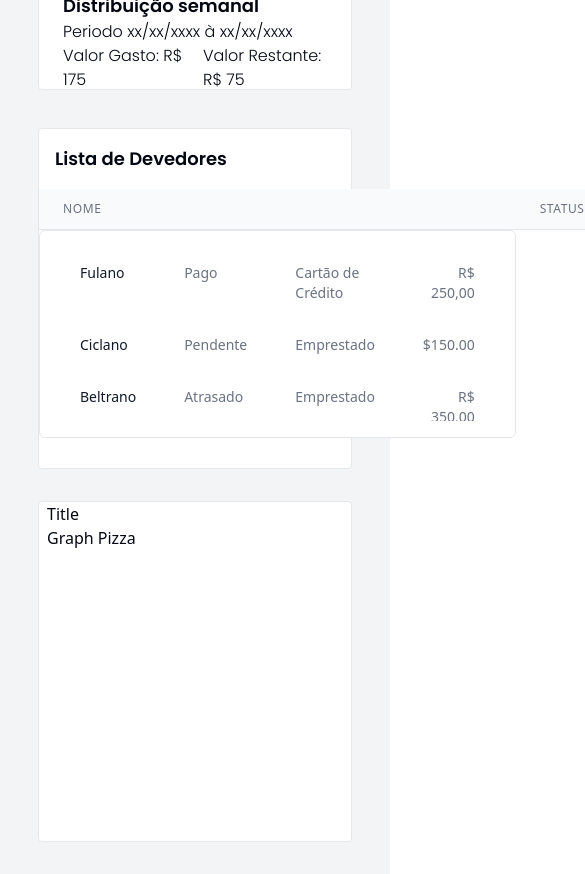
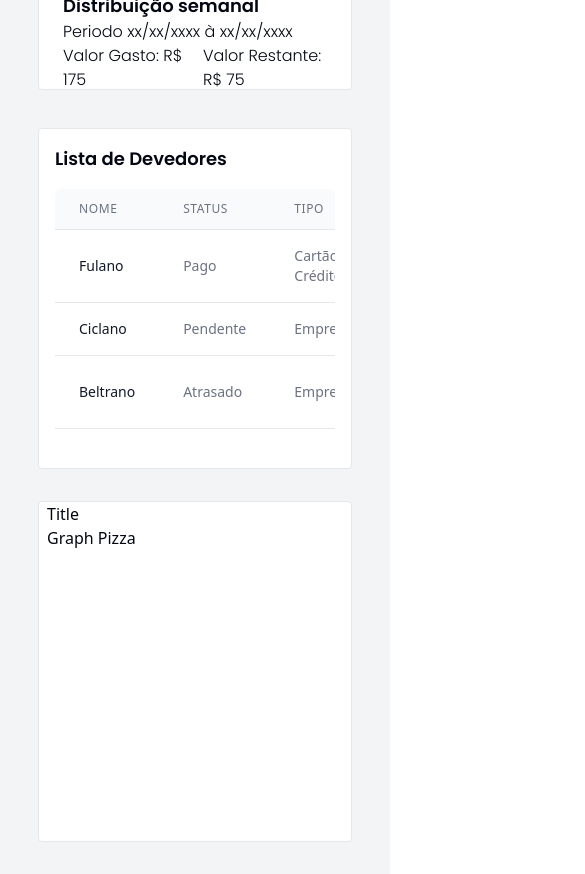
Before and after one commit to taynanhott/financial-manager, a Next.js app: page /gerenciar/dashboard in a window 390 px wide. Shown: the part 1620-2494 px from the top of the page, 585 px wide, since content can reach past the window. Built offline with nearby package versions, Linux system fonts and the light colour scheme.

Commit message:
fix responsive table

```diff
--- a/src/app/gerenciar/dashboard/page.tsx
+++ b/src/app/gerenciar/dashboard/page.tsx
@@ -177,7 +177,7 @@ export default function Gerenciar() {
             <div id="features-dashboard">
                 <div className="grid grid-cols-2 lg:grid-cols-12 gap-8 px-[38px] pt-[38px]">
                     <div className="h-[341px] col-span-8 lg:col-span-5 rounded-sm border bg-white">
-                        <div className="p-4 col-span-1 items-center text-lg font-poppins-bold pt-4">Lista de Devedores</div>
+                        <div className="col-span-1 items-center text-lg font-poppins-bold px-4 pt-4">Lista de Devedores</div>
                         <TableList />
                     </div>
                     <div className="h-[341px] col-span-8 lg:col-span-4 rounded-sm border bg-white">
--- a/src/components/Resources/Table/index.tsx
+++ b/src/components/Resources/Table/index.tsx
@@ -38,10 +38,13 @@ const invoices = [
         paymentMethod: "Cartão de Crédito",
     },
 ]
+
 export function TableList() {
     return (
-        <table className=" divide-y divide-gray-200">
-            <thead className="bg-gray-50">
+        <ScrollArea className="h-72 p-4 rounded-md">
+            <div className="relative">
+                <table className="divide-y divide-gray-200 w-full">
+                    <thead className="bg-gray-50 sticky top-0 z-10">
                         <tr>
                             <th className="px-6 py-3 text-left text-xs font-medium text-gray-500 uppercase tracking-wider">Nome</th>
                             <th className="px-6 py-3 text-left text-xs font-medium text-gray-500 uppercase tracking-wider">Status</th>
@@ -50,17 +53,17 @@ export function TableList() {
                         </tr>
                     </thead>
                     <tbody className="bg-white divide-y divide-gray-200">
-                <ScrollArea className="h-52 rounded-md border p-4">
-                    {invoices.map((invoice) => (
-                        <tr key={invoice.invoice}>
+                        {invoices.map((invoice, index) => (
+                            <tr key={index}>
                                 <td className="px-6 py-4 text-sm font-medium text-gray-900">{invoice.invoice}</td>
                                 <td className="px-6 py-4 text-sm text-gray-500">{invoice.paymentStatus}</td>
                                 <td className="px-6 py-4 text-sm text-gray-500">{invoice.paymentMethod}</td>
                                 <td className="px-6 py-4 text-sm text-right text-gray-500">{invoice.totalAmount}</td>
                             </tr>
                         ))}
-                </ScrollArea>
                     </tbody>
                 </table>
+            </div>
+        </ScrollArea>
     );
 }
```
Lines whose indentation alone changed are shown as unchanged.
